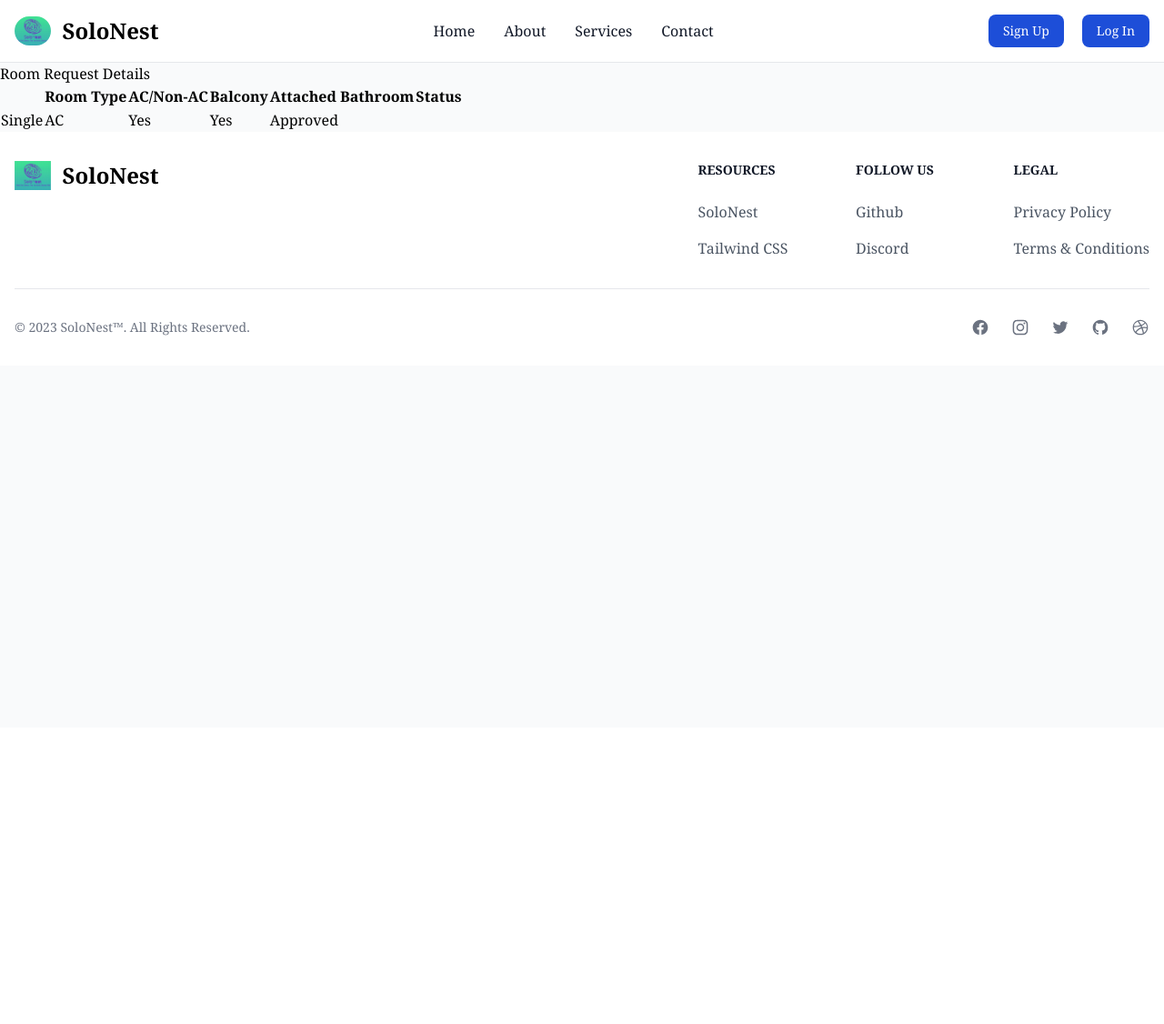
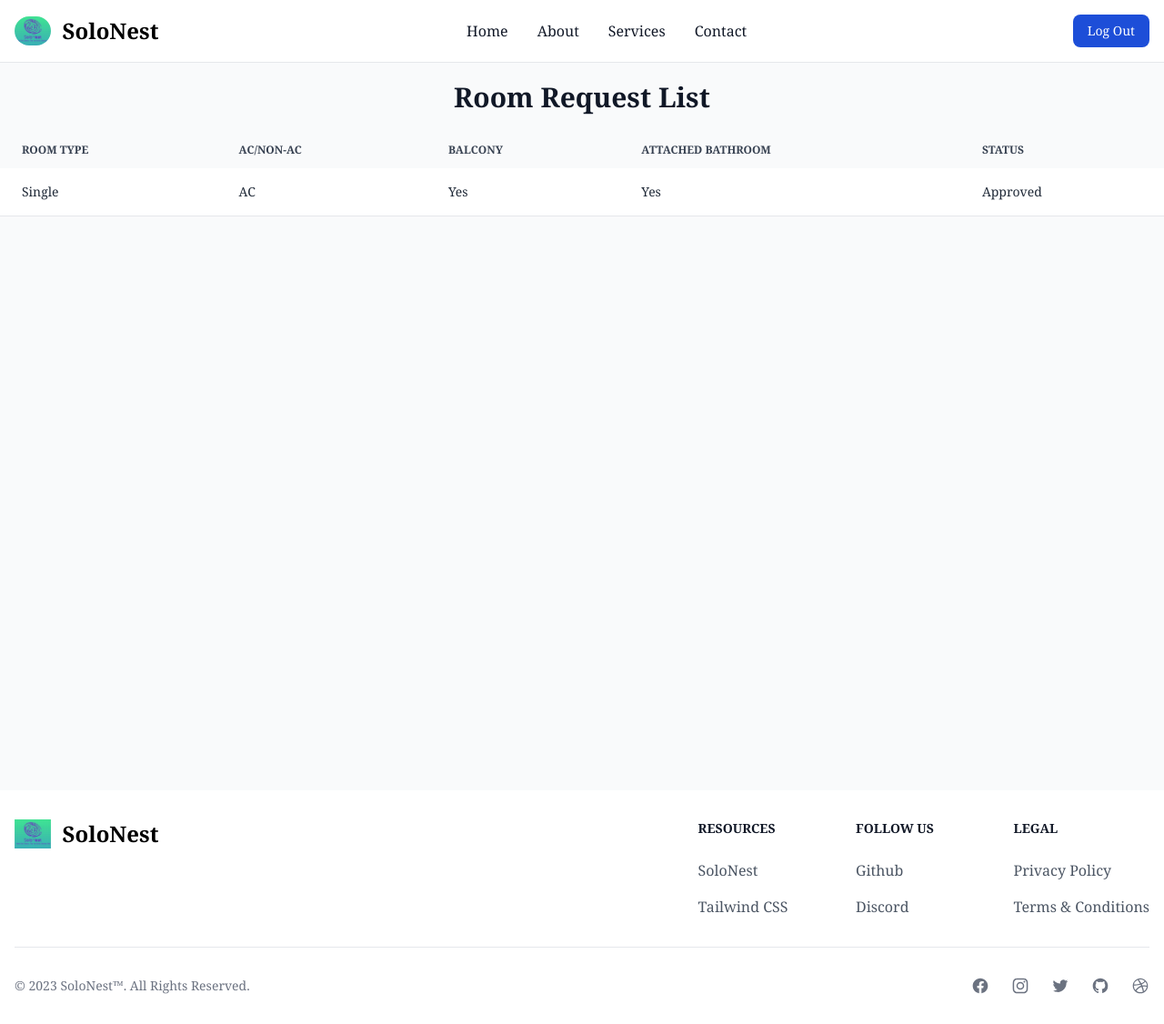
Before and after one commit to devyneX/SoloNest, a Django app: page /room-requests/ in a window 1280 px wide. Shown: the whole page at 91% size. Before the commit the page ends 369 px from the top, so only its background shows below. Run offline with Django 4.2, Linux system fonts and the light colour scheme; a user stored in the database is signed in; tables that the repository leaves empty hold one stand-in row (values such as "Sample post"); some libraries are stand-ins or nearby versions.

Commit message:
fixed bug of base.html, designed profile_update.html, profile.html, room_request_delete.html, room_request_details.html, room_request_list.html, room_request_update.html, room_request.html, update_user.html, password_change.html

```diff
--- a/accounts/templates/accounts/home.html
+++ b/accounts/templates/accounts/home.html
@@ -5,7 +5,7 @@
 {% block content%}
 
 
-<main class="bg-purple-300 flex justify-around">
+<main class="bg-purple-300 flex justify-around h-screen">
   <div class="main py-40 pl-9">
     <div class="text-4xl font-bold">
       Live Life Unleashed: Your Ultimate Bachelor Pad!
--- a/accounts/views.py
+++ b/accounts/views.py
@@ -21,7 +21,7 @@ class UserSignupView(View):
 
     def post(self, request):
         if request.user.is_authenticated:
-            return redirect("home")
+            return redirect("profile")
 
         else:
             form = forms.UserSignupForm(request.POST)
@@ -34,7 +34,7 @@ class UserSignupView(View):
                 )
                 if user is not None:
                     login(request, user)
-                    return redirect("home")
+                    return redirect("profile")
                 else:
                     return redirect("login")
 
--- /dev/null
+++ b/package.json
@@ -0,0 +1,5 @@
+{
+  "dependencies": {
+    "cross-env": "^7.0.3"
+  }
+}
--- a/room_management/templates/room_management/profile.html
+++ b/room_management/templates/room_management/profile.html
@@ -4,12 +4,11 @@
 
 {% block content %}
 <div class='flex items-center justify-center bg-purple-300'>
-    <div class='w-2/5 bg-gray-100 shadow-md rounded-xl mb-10 mt-32'>
+    <div class='w-2/5 bg-gray-100 shadow-md rounded-xl mb-10 mt-10'>
         <div class='flex items-center justify-center pt-10 pb-10 flex-col'>
             <img src="{{ profile.profile_pic.url }}" alt="Profile Picture" class="rounded-full h-32 w-32">
             <h1 class="text-3xl font-normal text-gray-900 dark:text-gray-600">Profile</h1>
             <p class="tracking-widest text-gray-500 md:text-lg dark:text-gray-600 p-2">Name: {{ profile.user.first_name }} {{ profile.user.last_name }}</p>
-            <p class="tracking-widest text-gray-500 md:text-lg dark:text-gray-600 p-2">Birth Date: {{ profile.birth_date }}</p>
             <p class="tracking-widest text-gray-500 md:text-lg dark:text-gray-600 p-2">NID: {{ profile.nid }}</p>
             <p class="tracking-widest text-gray-500 md:text-lg dark:text-gray-600 p-2">Birth Certificate: {{ profile.birth_certificate }}</p>
             <p class="tracking-widest text-gray-500 md:text-lg dark:text-gray-600 p-2">Phone: {{ profile.phone_no }}</p>
--- a/room_management/templates/room_management/room_request_list.html
+++ b/room_management/templates/room_management/room_request_list.html
@@ -3,32 +3,37 @@
 {% block title %}Room Requests List{% endblock %}
 
 {% block content %}
-    <h1>Room Request Details</h1>
-    <table class="table">
+<div class="relative overflow-x-auto">
+    <h1 class="flex md:font-bold items-center justify-center m-5 text-3xl font-normal text-gray-900 dark:text-gray-600">Room Request List</h1>
+    <table class="w-full text-sm text-left text-gray-800 dark:text-gray-800">
+        <thead class="text-xs text-gray-700 uppercase bg-gray-50 dark:bg-gray-700 dark:text-gray-400">
         <tr>
-            <th></th>
-            <th>Room Type</th>
-            <th>AC/Non-AC</th>
-            <th>Balcony</th>
-            <th>Attached Bathroom</th>
-            <th>Status</th>
+            <th scope="col" class="px-6 py-3">Room Type</th>
+            <th scope="col" class="px-6 py-3">AC/Non-AC</th>
+            <th scope="col" class="px-6 py-3">Balcony</th>
+            <th scope="col" class="px-6 py-3">Attached Bathroom</th>
+            <th scope="col" class="px-6 py-3">Status</th>
         </tr>
+        </thead>
+        <tbody>
         {% for room_request in room_requests %}
-        <tr>
-            <td>{{ room_request.get_room_type_display }}</td>
-            <td>{{ room_request.get_ac_display }}</td>
+        <tr class="bg-white border-b dark:bg-gray-200 dark:border-gray-700">
+            <td class="px-6 py-4">{{ room_request.get_room_type_display }}</td>
+            <td class="px-6 py-4">{{ room_request.get_ac_display }}</td>
             {% if room_request.balcony %}
-            <td>Yes</td>
+            <td class="px-6 py-4">Yes</td>
             {% else %}
-            <td>No</td>
+            <td class="px-6 py-4">No</td>
             {% endif %}
             {% if room_request.attached_bathroom %}
-            <td>Yes</td>
+            <td class="px-6 py-4">Yes</td>
             {% else %}
-            <td>No</td>
+            <td class="px-6 py-4">No</td>
             {% endif %}
-            <td>{{ room_request.get_status_display }}</td>
+            <td class="px-6 py-4">{{ room_request.get_status_display }}</td>
         </tr>
         {% endfor %}
+        <tbody>
     </table>
+</div>
 {% endblock %}
--- a/room_management/views.py
+++ b/room_management/views.py
@@ -50,8 +50,7 @@ class RoomRequestView(LoginRequiredMixin, CreateView):
             form.instance.user = self.request.user
             return super().form_valid(form)
         else:
-            print("here")
-            return redirect("room_request")
+            return redirect("profile_update")
 
     def get_success_url(self):
         return reverse_lazy("room_request_detail", kwargs={"pk": self.object.pk})
--- a/theme/templates/base.html
+++ b/theme/templates/base.html
@@ -36,8 +36,12 @@
           <span class="self-center text-2xl font-semibold whitespace-nowrap dark:text-white">SoloNest</span>
       </a>
       <div class="flex md:order-2">
+          {% if not request.user.is_authenticated %}
           <button type="button" class="text-white bg-blue-700 hover:bg-blue-800 focus:ring-4 focus:outline-none focus:ring-blue-300 font-medium rounded-lg text-sm px-4 py-2 text-center mr-3 md:mr-0 dark:bg-blue-600 dark:hover:bg-blue-700 dark:focus:ring-blue-800"><a href="{% url "signup" %}">Sign Up</a></button>
           <button type="button" class="text-white bg-blue-700 hover:bg-blue-800 focus:ring-4 focus:outline-none focus:ring-blue-300 font-medium rounded-lg text-sm px-4 py-2 text-center mr-3 md:mr-0 dark:bg-blue-600 dark:hover:bg-blue-700 dark:focus:ring-blue-800 ml-5"><a href="{% url "login" %}">Log In</a></button>
+          {% else %}
+          <button type="button" class="text-white bg-blue-700 hover:bg-blue-800 focus:ring-4 focus:outline-none focus:ring-blue-300 font-medium rounded-lg text-sm px-4 py-2 text-center mr-3 md:mr-0 dark:bg-blue-600 dark:hover:bg-blue-700 dark:focus:ring-blue-800 ml-5"><a href="{% url "logout" %}">Log Out</a></button>
+          {% endif %}
           <button data-collapse-toggle="navbar-sticky" type="button" class="inline-flex items-center p-2 w-10 h-10 justify-center text-sm text-blue-500 rounded-lg md:hidden hover:bg-blue-100 focus:outline-none focus:ring-2 focus:ring-gray-200 dark:text-gray-100 dark:hover:bg-blue-700 dark:focus:ring-blue-600" aria-controls="navbar-sticky" aria-expanded="false">
             <span class="sr-only">Open main menu</span>
             <svg class="w-5 h-5" aria-hidden="true" xmlns="http://www.w3.org/2000/svg" fill="none" viewBox="0 0 17 14">
@@ -64,13 +68,12 @@
       </div>
     </nav>
 
-
-
-    {% block content %}
+  <div class="min-h-screen">
+  {% block content %}
 
 	{% endblock %}
-
-    <footer class="bg-white dark:bg-purple-900">
+  </div>
+    <footer class="bg-white dark:bg-purple-900 ">
       <div class="mx-auto w-full max-w-screen-xl p-4 py-6 lg:py-8">
         <div class="md:flex md:justify-between">
           <div class="mb-6 md:mb-0">
```
Also changed, not shown: accounts/static/js/script.js (added, +31 -0 lines), accounts/templates/accounts/paasword_change.html (+14 -4 lines), accounts/templates/accounts/update_user.html (+15 -4 lines), room_management/templates/room_management/profile_update.html (+9 -3 lines), room_management/templates/room_management/room_request_delete.html (+15 -7 lines), room_management/templates/room_management/room_request_detail.html (+10 -4 lines), accounts/templates/accounts/user_profile.html (added), package-lock.json (added), room_management/static/img/blank_profile.png (added).
